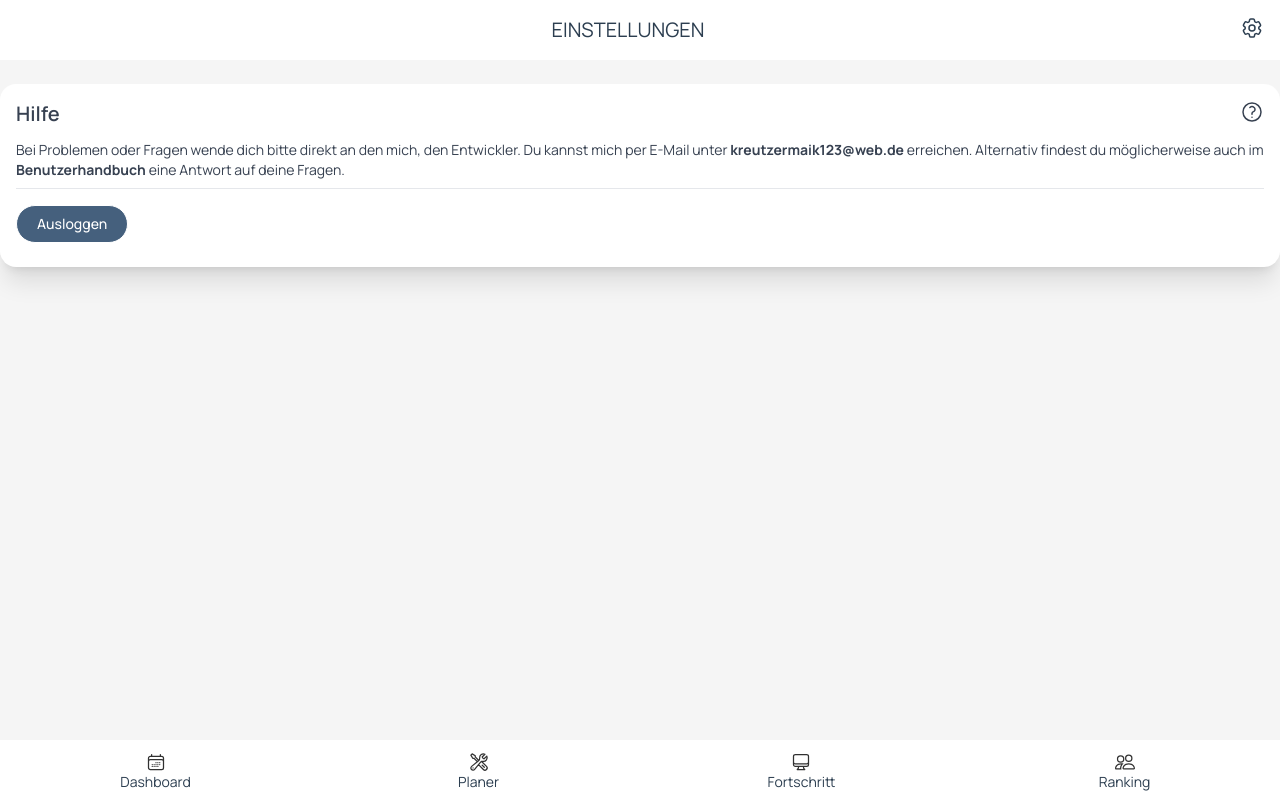
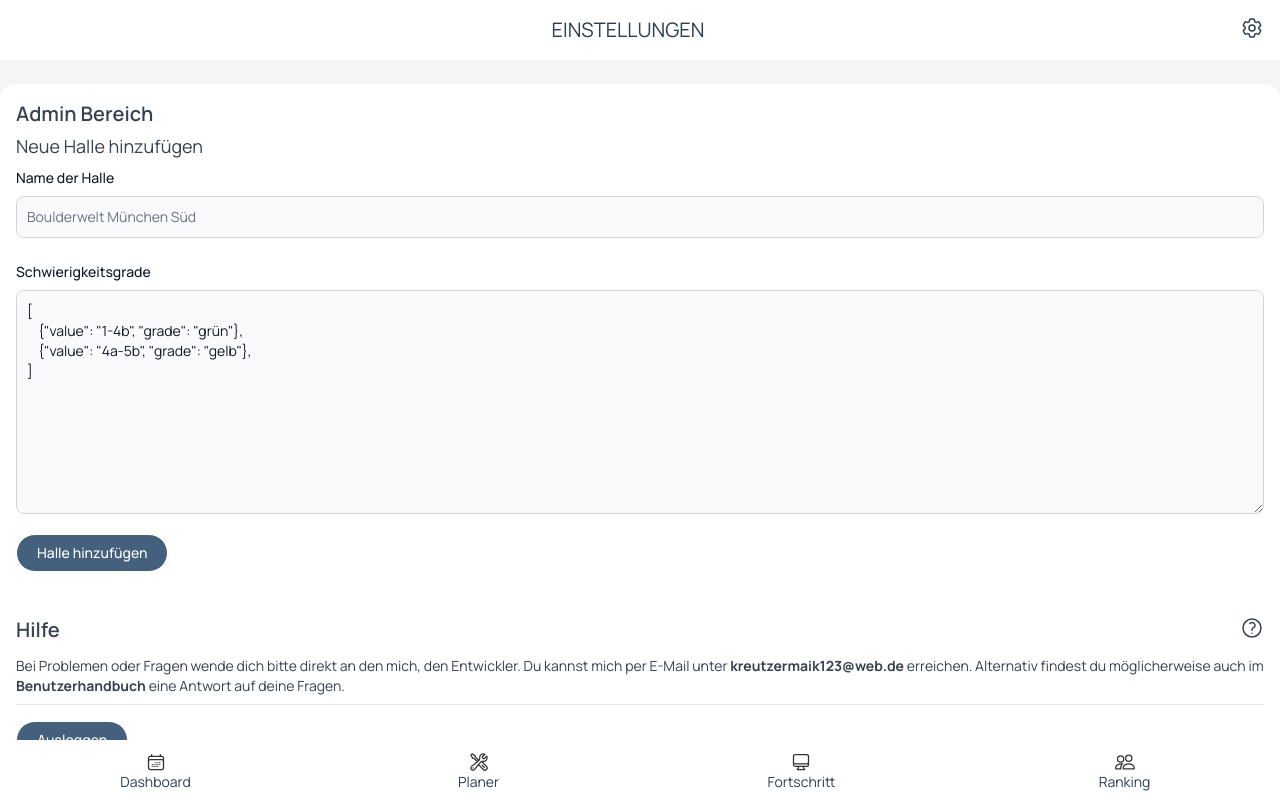
Before and after one commit to kreutzermaik/saarclimb-sveltekit, a SvelteKit app: page /settings in a window 1280 px wide. Built offline with nearby package versions, Linux system fonts and the light colour scheme; no server answers; the database is empty.

Commit message:
admin panel for adding new gym

```diff
--- a/src/api/supabase-service.ts
+++ b/src/api/supabase-service.ts
@@ -169,6 +169,15 @@ export default class SupabaseService {
         return {gym, error};
     }
 
+    public static async insertGym(gym: any): Promise<void> {
+        await supabase
+            .from("gym")
+            .insert({
+                name: gym.name,
+                grades: gym.grades,
+            });
+    }
+
     public static async getProgress(gymId: number) {
         const {data: progress, error} = await supabase
             .from("progress")
--- a/src/lib/features/Calendar.svelte
+++ b/src/lib/features/Calendar.svelte
@@ -88,7 +88,6 @@
 
   function onDelete(payload: any) {
     events = events.filter((item: any) => item.id !== payload.old.id);
-    console.log(payload)
     if (events) createCalendar();
   }
 
--- a/src/lib/features/ProgressCard.svelte
+++ b/src/lib/features/ProgressCard.svelte
@@ -62,7 +62,7 @@
     }
 
     /**
-     * push new entry for progress table
+     * push new entry for progress table and set points value in array to 0
      * @param grades
      */
     async function initProgressDataForGym(grades: ProgressItem[]) {
@@ -74,6 +74,10 @@
         await fetchProgress($currentGym.id);
         new Toast().push({content: Toast.GYM_VALUES_ADDED_MESSAGE, style: 'success', duration: 3000});
         await fetchProgress($currentGym.id);
+
+        let currentPoints = (await SupabaseService.getCurrentPoints()).points?.points;
+        currentPoints.push({gymId: $currentGym.id, value: 0});
+        await SupabaseService.updateUserPoints(currentPoints);
     }
 
     /**
@@ -178,6 +182,9 @@
                 break;
             case 'ROT':
                 color = 'bg-custom-red text-white border-2 border-gray-400';
+                break;
+            case 'PINK':
+                color = 'bg-custom-pink text-white border-2 border-gray-400';
                 break;
         }
         return color;
--- a/src/lib/ui/Chip.svelte
+++ /dev/null
@@ -1,35 +0,0 @@
-<script lang="ts">
-    export let text: string;
-    export let color: string;
-
-    switch (color) {
-        case 'GRÜN':
-            color = 'bg-custom-green text-white border-2 border-gray-400';
-            break;
-        case 'GELB':
-            color = 'bg-custom-yellow text-white border-2 border-gray-400';
-            break;
-        case 'ORANGE':
-            color = 'bg-custom-orange text-white border-2 border-gray-400';
-            break;
-        case 'BLAU':
-            color = 'bg-custom-blue text-white border-2 border-gray-400';
-            break;
-        case 'WEISS':
-            color = 'bg-white text-black border-2 border-gray-400';
-            break;
-        case 'TÜRKIS':
-            color = 'bg-custom-turquiose text-white border-2 border-gray-400';
-            break;
-        case 'SCHWARZ':
-            color = 'bg-black text-white border-2 border-gray-400';
-            break;
-        case 'ROT':
-            color = 'bg-custom-red text-white border-2 border-gray-400';
-            break;
-    }
-</script>
-
-<div class={`${color} p-2.5 rounded-md w-full`}>
-    {text}
-</div>
--- a/src/lib/ui/Toast.ts
+++ b/src/lib/ui/Toast.ts
@@ -9,6 +9,8 @@ export default class Toast {
     public static PLAN_UPDATED_ERROR_MESSAGE = 'Der Wochenplan konnte nicht aktualisiert werden!';
     public static GYM_VALUES_ADDED_MESSAGE = 'Die Boulderhalle wurde erfolgreich angelegt!';
     public static PLANNED_EXERCISE = 'Geplante Trainingseinheit:';
+    public static GYM_ADDED_MESSAGE = 'Die neue Halle wurde erfolgreich hinzugefügt.';
+    public static GYM_ADDED_ERROR_MESSAGE = 'Die neue Halle konnte nicht hinzugefügt werden.';
 
     options: any;
 
@@ -45,7 +47,6 @@ export default class Toast {
         document.body.appendChild(toast);
         toast.getBoundingClientRect();
 
-        console.log(obj.position)
         if (obj.position && obj.position !== this.position) {
             this.position = obj.position;
         }
--- a/src/routes/settings/+page.svelte
+++ b/src/routes/settings/+page.svelte
@@ -9,8 +9,17 @@
     import Header from "$lib/features/Header.svelte";
     import Button from "$lib/ui/Button.svelte";
     import {goto} from "$app/navigation";
-  import InfoIcon from "$lib/ui/icons/InfoIcon.svelte";
     import HelpIcon from "$lib/ui/icons/HelpIcon.svelte";
+    import {dev} from '$app/environment'
+    import Session from "../../session";
+    import {onMount} from "svelte";
+    import Toast from "$lib/ui/Toast";
+    import SupabaseService from "../../api/supabase-service";
+
+    $: gym = "";
+    $: grades = "";
+    let isAdmin: boolean = false;
+    let gradesPlaceholder = '[\n\t{"value": "1-4b", "grade": "grün"},\n\t{"value": "4a-5b", "grade": "gelb"},\n]'
 
     /**
      * logout and navigate to login page
@@ -20,6 +29,43 @@
         Cache.clearOnLogout();
         await goto("/login");
     }
+
+    function setGym(event: any) {
+        gym = event.target.value;
+    }
+
+    function setGrades(event: any) {
+        grades = event.target.value;
+    }
+
+    /**
+     * add new gym to db
+     */
+    async function addGymToDb() {
+        if (gym === "" || grades === "") {
+            new Toast().push({content: Toast.GYM_ADDED_ERROR_MESSAGE, style: 'error', duration: 5000})
+            return;
+        }
+        let newGym = {
+            name: gym,
+            grades: JSON.parse(grades)
+        }
+        try {
+            await SupabaseService.insertGym(newGym);
+            new Toast().push({content: Toast.GYM_ADDED_MESSAGE, style: 'success', duration: 3000})
+        } catch(error) {
+            new Toast().push({title: Toast.GYM_ADDED_ERROR_MESSAGE, content: error, style: 'error', duration: 5000})
+        }
+    }
+
+    /**
+     * check if user is admin
+     */
+    onMount(async () => {
+        if (dev) isAdmin = true;
+        else if (await Session.getCurrentUserId() === import.meta.env.ADMIN_USE) isAdmin = true;
+    })
+
 </script>
 
 <main class="text-center mx-auto text-gray-700">
@@ -27,10 +73,51 @@
 
     <div class="card card-compact shadow-xl bg-white">
         <div class="card-body">
+            {#if isAdmin}
+                <div class="admin-panel">
+                    <h2 class="card-title">Admin Bereich</h2>
+                    <div class="text-left">
+                        <p class="text-lg mb-2">Neue Halle hinzufügen</p>
+                        <form class="space-y-4 md:space-y-6" action="#">
+                            <div>
+                                <label for="gym"
+                                       class="block mb-2 text-sm text-left font-medium text-gray-900 dark:text-white">Name
+                                    der Halle</label>
+                                <input type="text" name="gym" on:change={e => setGym(e)}
+                                       class="bg-gray-50 border border-gray-300 text-gray-900 sm:text-sm rounded-lg focus:ring-primary-600 focus:border-primary-600 block w-full p-2.5 dark:bg-gray-700 dark:border-gray-600 dark:placeholder-gray-400 dark:text-white dark:focus:ring-blue-500 dark:focus:border-blue-500"
+                                       placeholder="Boulderwelt München Süd" required/>
+                            </div>
+                            <div>
+                                <label for="grades"
+                                       class="block mb-2 text-sm text-left font-medium text-gray-900 dark:text-white">Schwierigkeitsgrade</label>
+                                <textarea
+                                       name="grades" on:change={e => setGrades(e)}
+                                       placeholder={gradesPlaceholder}
+                                       value={gradesPlaceholder}
+                                       class="h-56 bg-gray-50 border border-gray-300 text-gray-900 sm:text-sm rounded-lg focus:ring-primary-600 focus:border-primary-600 block w-full p-2.5 dark:bg-gray-700 dark:border-gray-600 dark:placeholder-gray-400 dark:text-white dark:focus:ring-blue-500 dark:focus:border-blue-500"
+                                       required/>
+                            </div>
+                        </form>
+                        <br>
+                        <Button
+                                text="Halle hinzufügen"
+                                type="custom-red"
+                                outline="true"
+                                rounded="true"
+                                onClick={() => addGymToDb()}
+                        />
+                    </div>
+                </div>
+                <br/>
+            {/if}
+
+
             <div>
                 <h2 class="card-title float-left">Hilfe</h2>
                 <div class="float-right">
-          <a href="https://saarclimb-docs.netlify.app/benutzerhandbuch/allgemein/"><HelpIcon /></a>
+                    <a href="https://saarclimb-docs.netlify.app/benutzerhandbuch/allgemein/">
+                        <HelpIcon/>
+                    </a>
                 </div>
             </div>
 
--- a/tailwind.config.cjs
+++ b/tailwind.config.cjs
@@ -13,6 +13,7 @@ module.exports = {
       'custom-blue': '#1b7abd',
       'custom-black': '#000',
       'custom-turquiose': 'lightseagreen',
+      'custom-pink': '#D999B9',
       'custom-gold': '#FFD700',
       'custom-silver': '#C0C0C0',
       'custom-bronze': '#CD7F32',
```
Also changed, not shown: 1 other file (tests, documents, lock files or other folders). Lines whose indentation alone changed are shown as unchanged.
